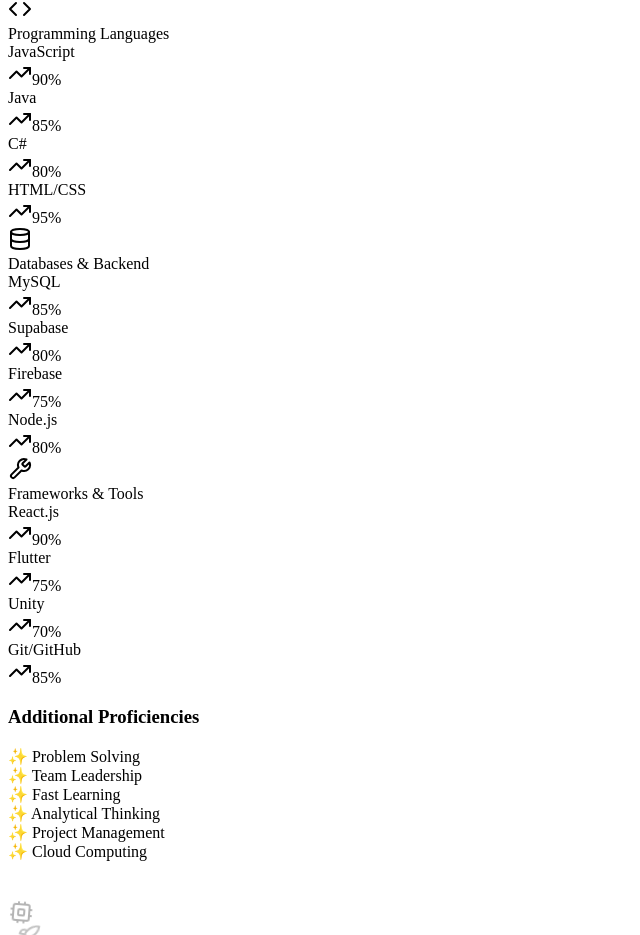
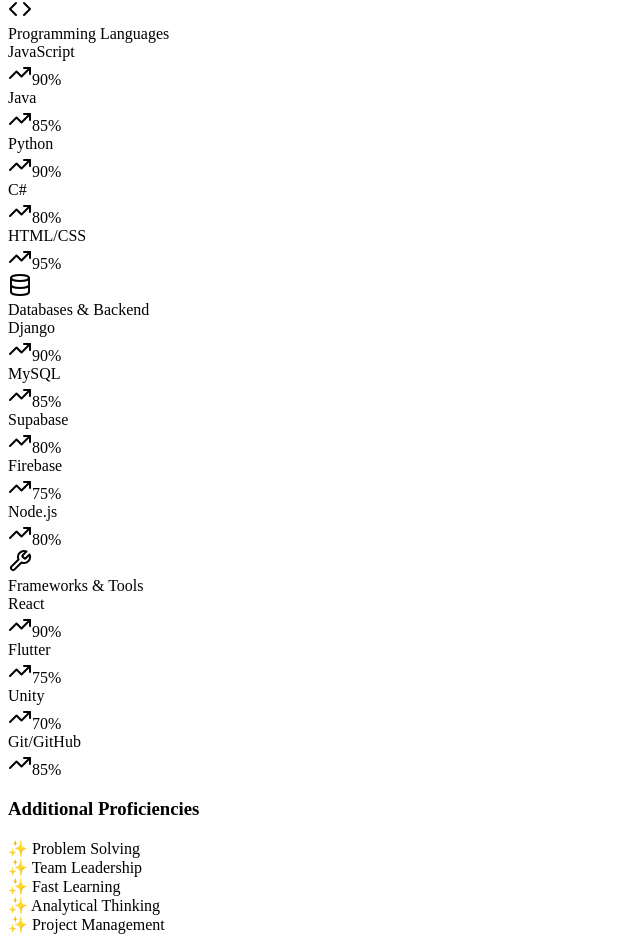
Before and after one commit to LakshanRamawickrama/Updated_Portfolio, a React (Vite) app in the folder frontend/client/: page / in a window 1280 px wide. Shown: the part 2352-3287 px from the top of the page, without its empty margins (0-640 px from the left). Built offline with nearby package versions, Linux system fonts and the light colour scheme.

Commit message:
updated skills

```diff
--- a/frontend/client/src/components/Skills.tsx
+++ b/frontend/client/src/components/Skills.tsx
@@ -11,6 +11,7 @@ const skillsData = [
     skills: [
       { name: 'JavaScript', level: 90 },
       { name: 'Java', level: 85 },
+      { name: 'Python', level: 90 },
       { name: 'C#', level: 80 },
       { name: 'HTML/CSS', level: 95 },
     ],
@@ -20,6 +21,7 @@ const skillsData = [
     icon: Database,
     color: 'from-green-500 to-emerald-500',
     skills: [
+      { name: 'Django', level: 90 },
       { name: 'MySQL', level: 85 },
       { name: 'Supabase', level: 80 },
       { name: 'Firebase', level: 75 },
@@ -31,7 +33,7 @@ const skillsData = [
     icon: Wrench,
     color: 'from-purple-500 to-pink-500',
     skills: [
-      { name: 'React.js', level: 90 },
+      { name: 'React', level: 90 },
       { name: 'Flutter', level: 75 },
       { name: 'Unity', level: 70 },
       { name: 'Git/GitHub', level: 85 },
```
